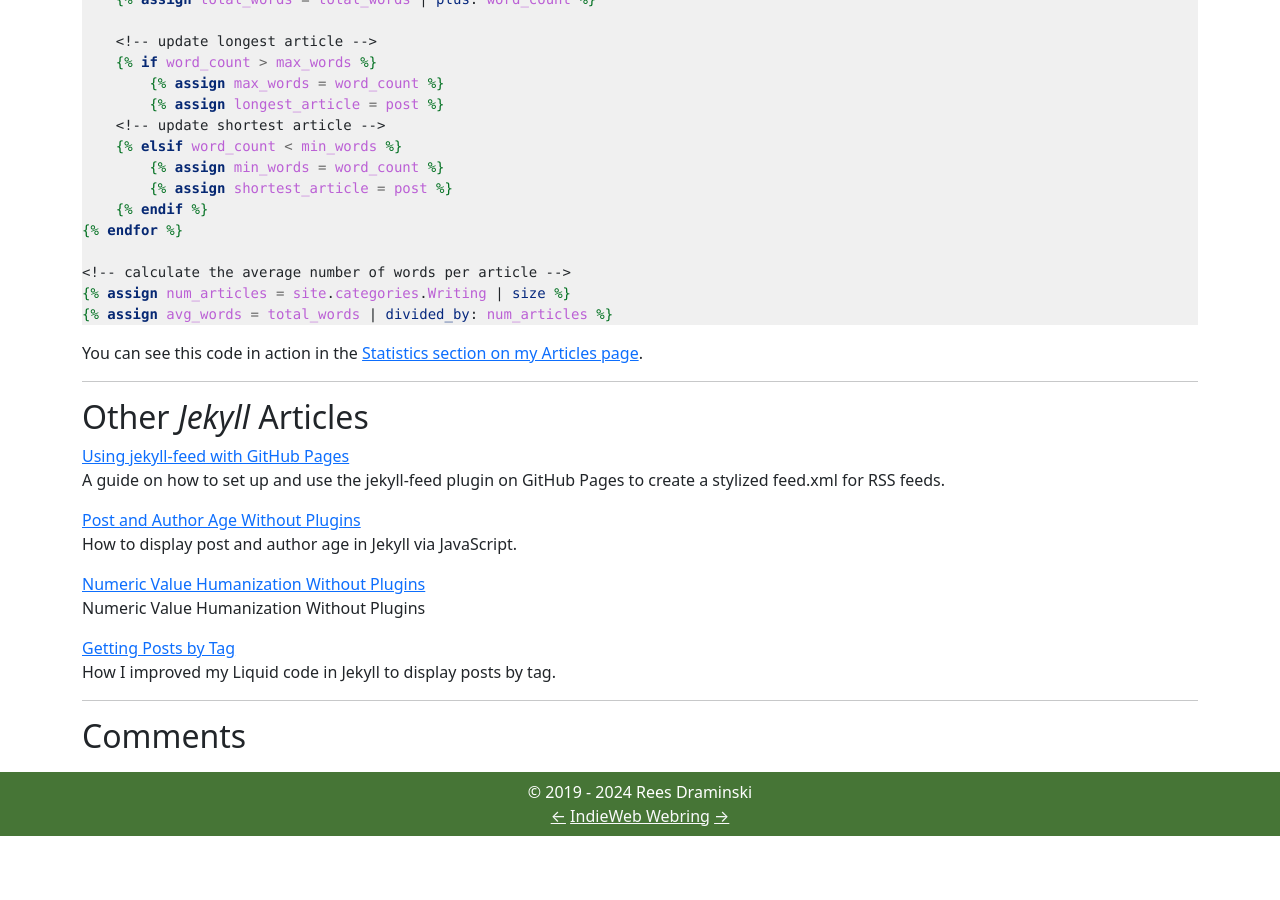
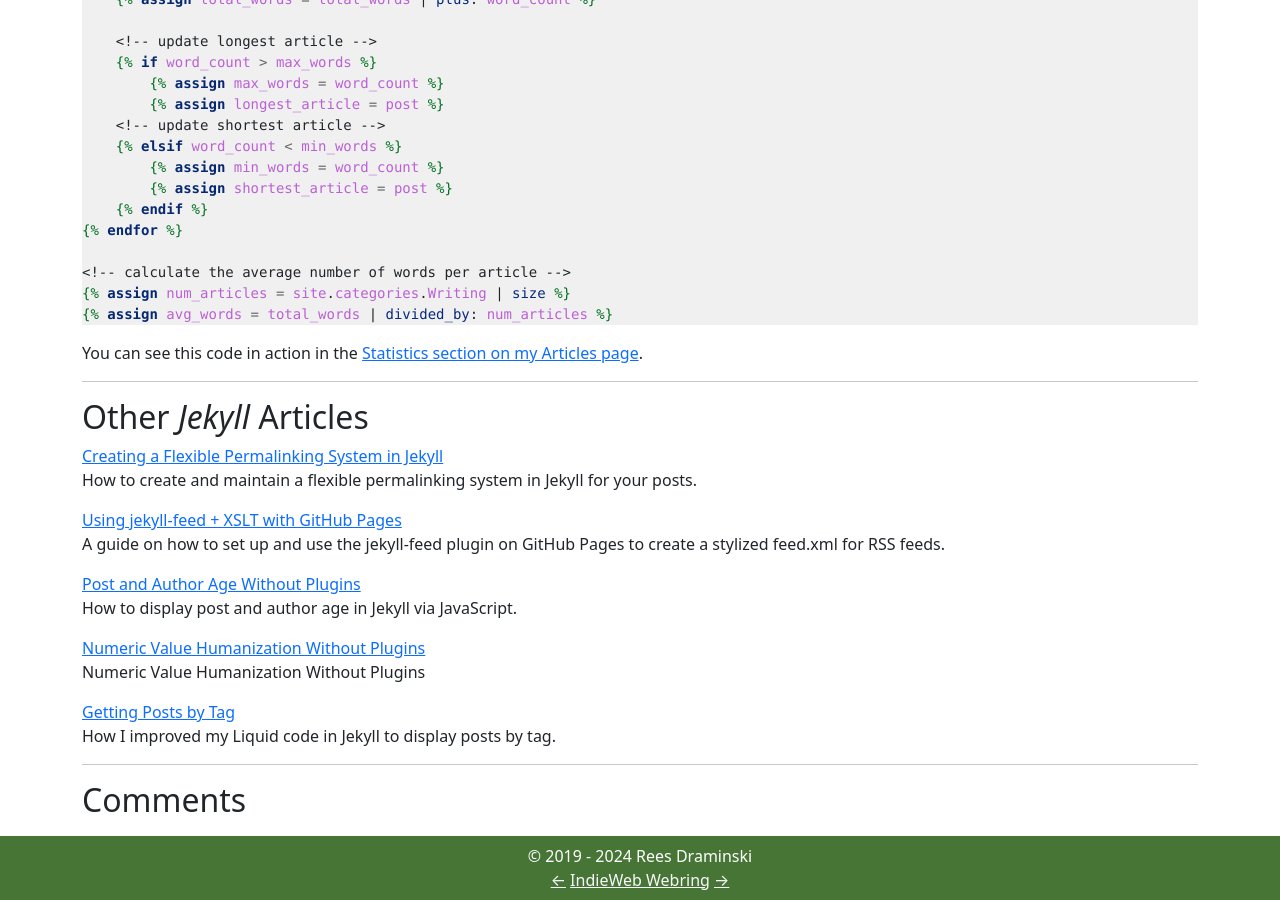
Before and after one commit to reeshuffled/reeshuffled.github.io, a Jekyll site: the page built from _posts/2023-08-28-Word-Count-Statistics-Without-Plugins.md, in a window 1280 px wide and 900 px high, scrolled down 933 px. Built offline with Jekyll 4.4.1, drawn with Linux system fonts in a browser that asks for light colours; comment, search, counter and statistics services are not loaded; before the commit the page ends 1769 px from its top, so only the background shows below that; some of the changed lines change nothing that is shown.

Commit message:
add permalinking article

````diff
--- a/_posts/2023-12-29-Using-jekyll-feed-with-GitHub-Pages.md
+++ b/_posts/2023-12-29-Using-jekyll-feed-with-GitHub-Pages.md
@@ -2,7 +2,7 @@
 layout: article
 categories: Articles
 tags: ["Jekyll"]
-title: "Using jekyll-feed with GitHub Pages"
+title: "Using jekyll-feed + XSLT with GitHub Pages"
 slug: jekyll-feed-github-pages
 description: "A guide on how to set up and use the jekyll-feed plugin on GitHub Pages to create a stylized feed.xml for RSS feeds."
 started_at: "2023-12-29 15:24:00"
--- /dev/null
+++ b/_posts/2024-01-06-Creating-a-Flexible-Linking-System-in-Jekyll.md
@@ -0,0 +1,55 @@
+---
+layout: article
+categories: Articles
+tags: ["Jekyll"]
+title: "Creating a Flexible Permalinking System in Jekyll"
+slug: flexible-permalinking-jekyll
+description: "How to create and maintain a flexible permalinking system in Jekyll for your posts."
+started_at: "2023-12-26 10:28:00"
+---
+
+## Background
+
+One of the greatest pleasures of building out a blog is being able to link back to your older articles when writing new ones. However just as you grow as a writer, your blog and organization system will grow too. This means that sometimes articles will change titles, categories, tags, or get deleted. Luckily, Jekyll has a way to get links to other posts.
+
+When I was first building out my blog I did not have the foresight to create a flexible linking system for permalinking to content. This wouldn't be a problem if my blog never changed, but the way that I organize my content evolved organically as I started to add more of it under various new types. I previously had all my articles under `/writing`, but when I wanted to have a Writing sub-menu on my navbar, I knew that I wanted to change it to `/articles`. With a well laid out standard for linking this wouldn't have been a problem, but it was for me because I was hardcoding permalinks in my post frontmatter, as well as statically linking to articles instead of using Jekyll's `post_url` filter.
+
+In this article I will detail the steps that you can take in starting out your Jekyll-powered blog to avoid the missteps that cost me a lot of time and effort in refactoring. If you use all of these techniques together what you have is category agnostic linking. You can change the category name of something for example and it will all regenerate itself with very little other manual changes for you.
+
+## Creating a Permalink
+
+The first and easiest thing that you want to do is to set a [global permalink](https://jekyllrb.com/docs/permalinks/#global). The format will vary depending on your needs, but I think that `/:categories/:title/` is a sensible pattern, and is the one that I employ. However this is built on the assumption that you will never have two articles with the same title in the same categories, so if this does not hold true for you, I would suggest that you add the post date in the permalink.
+
+The next part is arguably the most important part: the URL slug. This is the last part of the URL that uniquely identifies a page, which in most global permalinks is the title. It is important to note that in Jekyll using the `:title` parameter utilizes the title in the file name and not the title set in the frontmatter. Depending on your file naming system and preferred URL conventions, you might find it acceptable to just use the file name as the slug. However if you want to shorten the URL slug to be an abbreviated version of the title, you need to set the `slug` parameter in the frontmatter, like so:
+
+```yaml
+---
+layout: article
+categories: Articles
+tags: ["Beer"]
+title: "I Drank 1,000 Beers!"
+slug: 1000-beers
+description: "Analyzing my Untappd data after trying 1,000 unique beers."
+---
+```
+
+There is a `permalink` attribute in the frontmatter that you can set, but I would highly advise against it because that would mean that you are hardcoding the category into the permalink, which means that it might take a lot of manual effort in case you ever want to change it in the future.
+
+You can link to posts that you’ve published by using the `post_url` filter like this: `{%raw%}{% post_url 2022-01-19-article-title %}{%endraw%}` which will [generate the correct permalink URL for the post](https://jekyllrb.com/docs/liquid/tags/#linking-to-posts). Regardless of whether you use the file name for the slug or not, Jekyll uses the file name for post linking with the `post_url` filter. This means that your file naming convention is actually very important and something that you should decide on before you start your blog.
+
+## File Naming Methods
+
+There are competing priorities you have to choose from when creating a file naming convention for your Jekyll posts.
+* Stability: How much the file name changes
+* Evocativity: How much the file name conveys about the file contents
+* Consistency: How much the file name matches details in reality (production/published environment)
+
+I would reckon that there are infinitely many different ways to name your files, but I am unsure how effective each of those methods would be in balancing the above priorities. Here I will detail a few methods that came to me after a bit of reflection and that I think are worth mentioning, sometimes if only to highlight the cons of the approach.
+
+**Filename = URL Slug (Evocativity: High, Consistency: High, Stability: Low):** This method is nice because you don't have to mess with the `slug` parameter in the frontmatter because the filename be the exact URL slug that you want for the post. However, to me this method doesn't make much sense because whether you used the `post_url` filter or not, every URL change would require you to update the link reference, making it almost better to have just linked to the post via the URL slug. I suppose you would get the added benefit of Jekyll yelling at you for using an outdated link reference, but I'm not sure how highly I value this.
+
+**Filename = Category + Tags (Evocativity: Low-Medium, Consistency: High, Stability: High):** In this method if you have an article  about trains, you would have the file name as something such as: 2022-10-29-article-trains. This is more stable than the title because while writing an article the title may change many times, but it is less likely for the category/tags to change. However, the downside of this stability is the fact that it is less evocative; you have the tag to go on, but that's about it. A modified version would be to add some topic noun to the end of the filename that is more indicative of the file content, but even still I am skeptical about the actual utility of this method.
+
+**Filename = Title (Evocativity: Medium-High, Consistency: Low-High, Stability: Low-High):** This method is evocative because the title is probably the most informative token for indicating file contents. If you don't rename your files a lot or ever, then this method is also stable. However, if you do tend to update titles, you could simply modify the frontmatter `title` parameter instead of the filename. In this way, the evocativity of the file name is a bit diminished, but in return you get more stability. This loss of evocativity leads to a case of something called name drift, where the file name is different than the display name and could get confusing for you. This is abstracted away from the user so they won’t know anything, but it more matters for you as the editor of the content.
+
+I implicitly chose this method when I started this blog, but this system works for me. While my file names and display titles don't entirely match up, I would much prefer that than having to update `post_url` backlinks every time I want to adjust a title. My titles are usually small iterations and are still evocative, but your mileage may vary.
````
